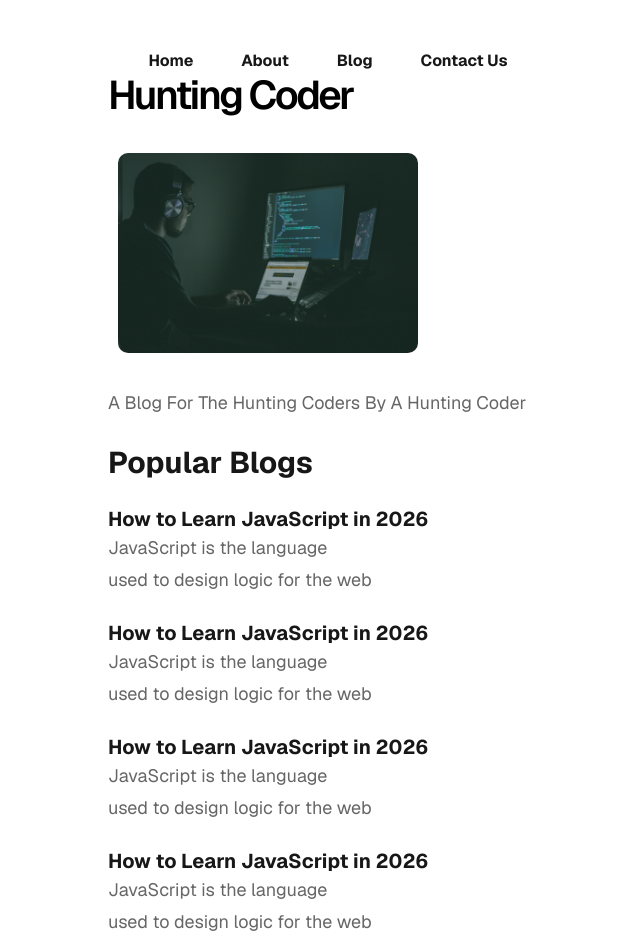
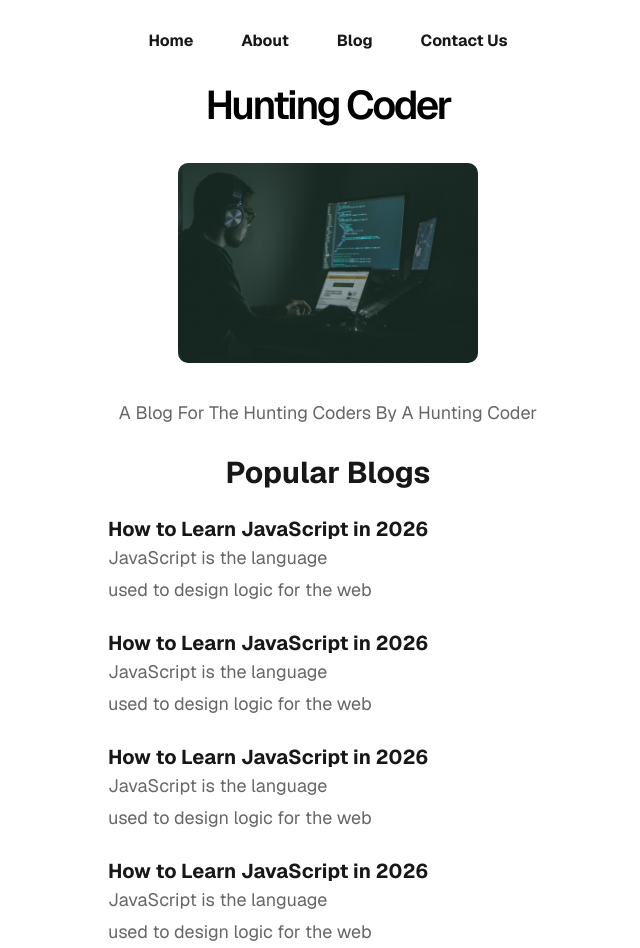
Before and after one commit to Rudraksh-Popli/HuntingCoder, a Next.js app: page / in a window 1280 px wide. Shown: the whole page, without its empty margins (312-952 px from the left). Built offline with nearby package versions, Linux system fonts and the light colour scheme.

Commit message:
fixed styling

```diff
--- a/styles/Home.module.css
+++ b/styles/Home.module.css
@@ -31,8 +31,7 @@
 .intro {
     display: flex;
     flex-direction: column;
-    align-items: flex-start;
-    text-align: left;
+    align-items: center;
     gap: 24px;
 }
 
@@ -142,7 +141,7 @@ a.secondary {
 .mainnav ul {
     display: flex;
     justify-content: center;
-    margin-top: 50px;
+    margin: 30px;
 
 }
 
```
